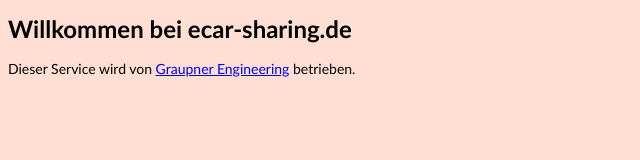
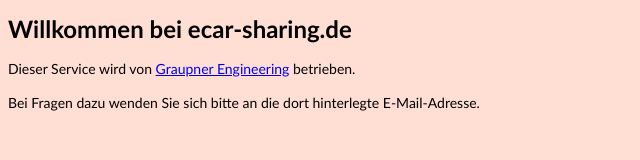
Before and after one commit to mgraupner/ecar-sharing, a plain HTML site: page index.html in a window 1280 px wide. Shown: the whole page, without its empty margins (0-640 px from the left). Drawn offline with Linux system fonts and the light colour scheme.

Commit message:
Added info

```diff
--- a/index.html
+++ b/index.html
@@ -16,6 +16,7 @@
 <body>
   <h1>Willkommen bei ecar-sharing.de</h1>
   <p>Dieser Service wird von <a href="https://graupner.gr">Graupner Engineering</a> betrieben.</p>
+  <p>Bei Fragen dazu wenden Sie sich bitte an die dort hinterlegte E-Mail-Adresse.</p>
 </body>
 
 </html>
```
